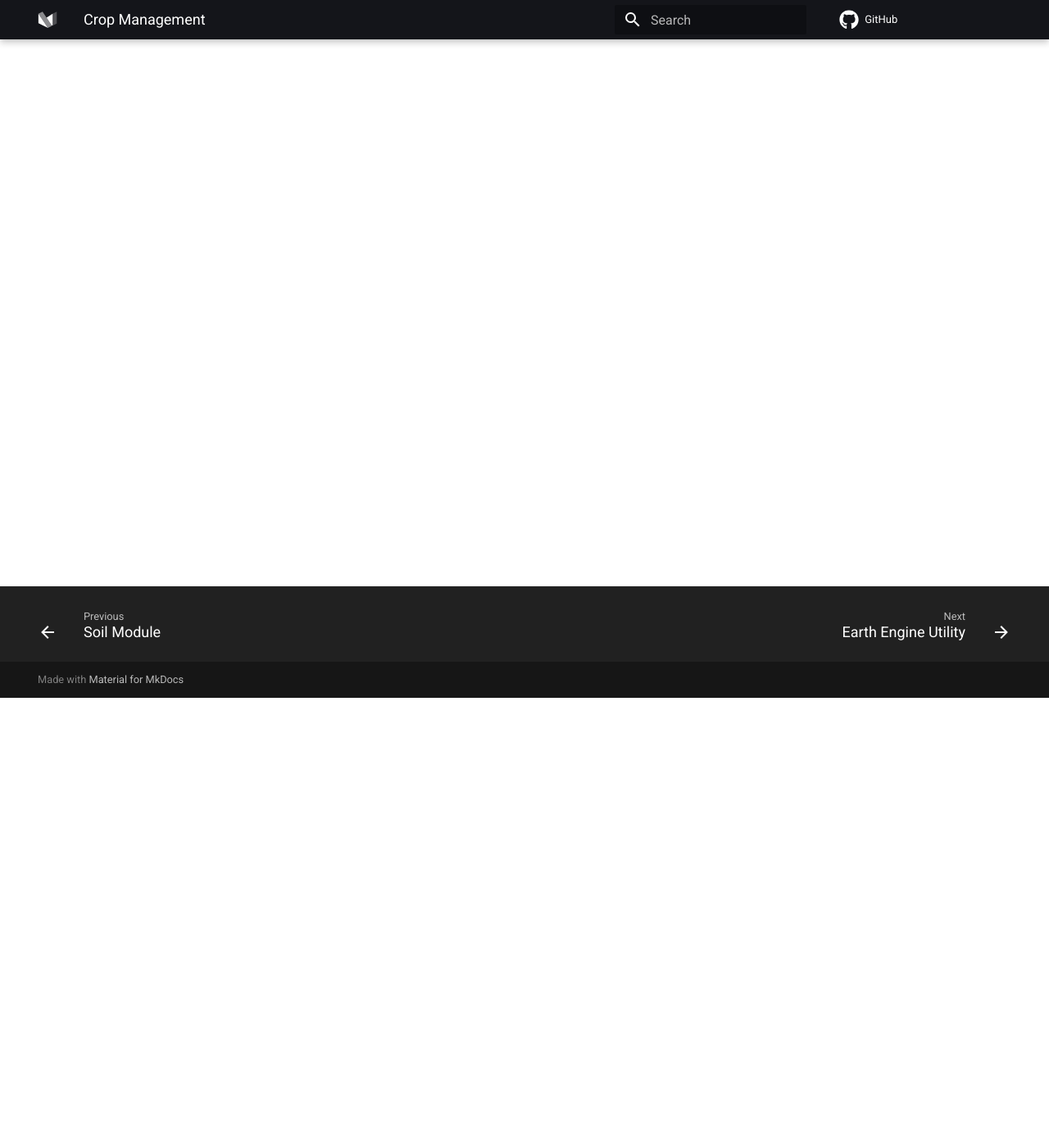
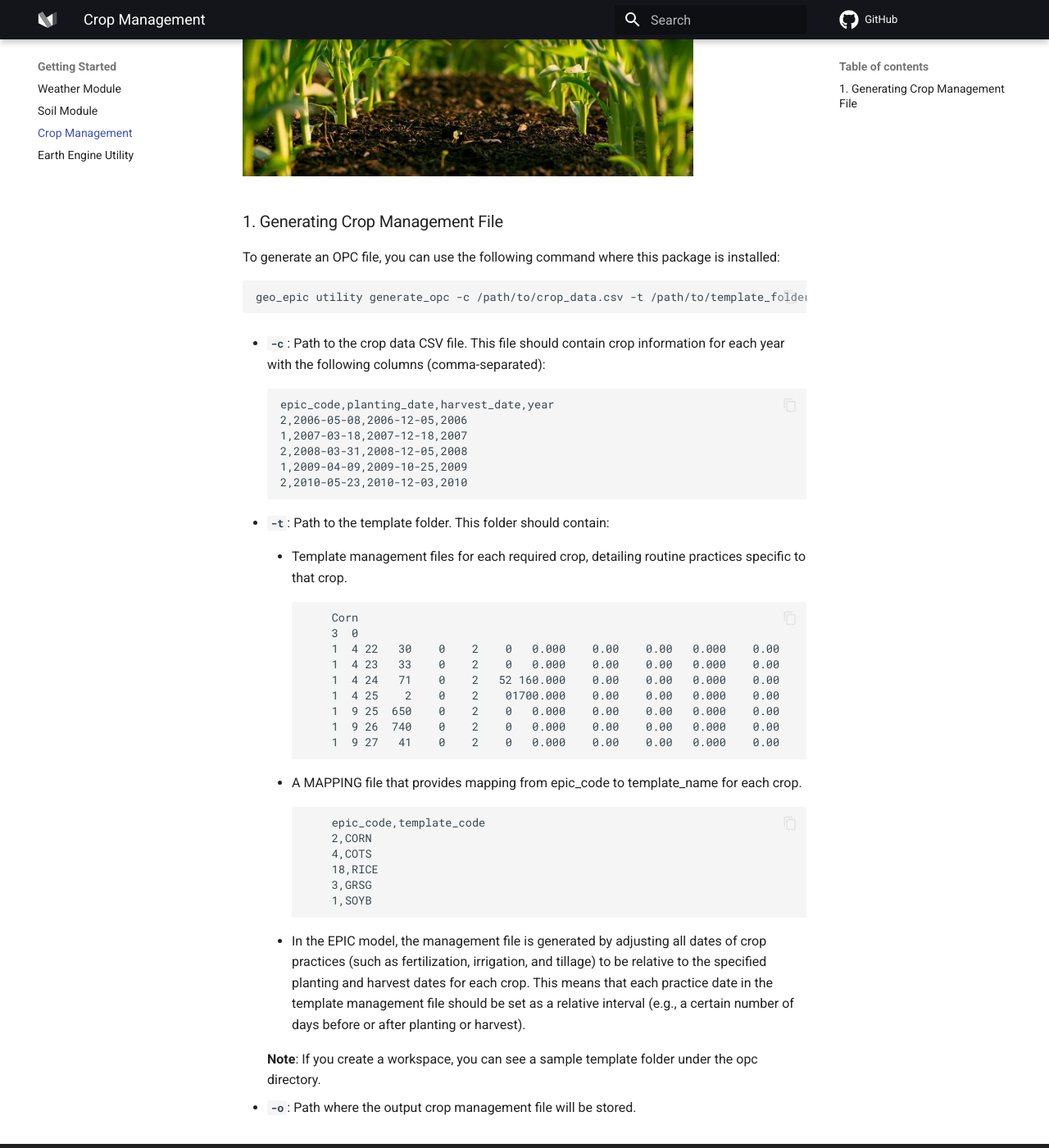
Before and after one commit to smarsGroup/geo_epic_win, an MkDocs documentation site: the page built from docs/pages/OPC.md, in a window 1280 px wide and 1400 px high, scrolled down 549 px. Shown: the whole window at 82% size. Built offline with MkDocs 1.6.1 and Material for MkDocs 9.7.7, drawn with Linux system fonts in a browser that asks for light colours; comment, search, counter and statistics services are not loaded; some of the changed text lies outside the part shown.

Commit message:
add crop management docs

````diff
--- a/docs/pages/OPC.md
+++ b/docs/pages/OPC.md
@@ -1,3 +1,57 @@
 <!-- ## Agricultural Management  -->
 
-OPC input files refers to the agricultural management practice files. Refer to the epic user manual on how to create the management files.
+The crop management file in the EPIC model contains essential information on various agricultural practices, including crop type and rotation schedules, planting and harvesting dates, irrigation methods and timing, and tillage details (such as type, depth, and frequency). This detailed setup enables the EPIC model to simulate the effects of management decisions on crop yield and environmental impact. Refer to the epic user manual to know about the structure of management files.
+
+<img src="../assets/opc.jpg" alt="OPC" width="80%"/>
+
+### 1. Generating Crop Management File
+
+To generate an OPC file, you can use the following command where this package is installed:
+
+```bash
+geo_epic utility generate_opc -c /path/to/crop_data.csv -t /path/to/template_folder -o /path/to/output.OPC
+```
+
+ - **`-c`**: Path to the crop data CSV file. This file should contain crop information for each year with the following columns (comma-separated):
+
+
+    ```
+    epic_code,planting_date,harvest_date,year
+    2,2006-05-08,2006-12-05,2006
+    1,2007-03-18,2007-12-18,2007
+    2,2008-03-31,2008-12-05,2008
+    1,2009-04-09,2009-10-25,2009
+    2,2010-05-23,2010-12-03,2010
+    ```
+
+ - **`-t`**: Path to the template folder. This folder should contain:
+    - Template management files for each required crop, detailing routine practices specific to that crop.
+
+        ```
+            Corn
+            3  0
+            1  4 22   30    0    2    0   0.000    0.00    0.00   0.000    0.00    0.00    0.00    0.00
+            1  4 23   33    0    2    0   0.000    0.00    0.00   0.000    0.00    0.00    0.00    0.00
+            1  4 24   71    0    2   52 160.000    0.00    0.00   0.000    0.00    0.00    0.00    0.00
+            1  4 25    2    0    2    01700.000    0.00    0.00   0.000    0.00    0.00    0.00    0.00
+            1  9 25  650    0    2    0   0.000    0.00    0.00   0.000    0.00    0.00    0.00    0.00
+            1  9 26  740    0    2    0   0.000    0.00    0.00   0.000    0.00    0.00    0.00    0.00
+            1  9 27   41    0    2    0   0.000    0.00    0.00   0.000    0.00    0.00    0.00    0.00
+        ```
+
+    - A MAPPING file that provides mapping from epic_code to template_name for each crop.
+
+        ```
+            epic_code,template_code
+            2,CORN
+            4,COTS
+            18,RICE
+            3,GRSG
+            1,SOYB
+        ```
+
+    - In the EPIC model, the management file is generated by adjusting all dates of crop practices (such as fertilization, irrigation, and tillage) to be relative to the specified planting and harvest dates for each crop. This means that each practice date in the template management file should be set as a relative interval (e.g., a certain number of days before or after planting or harvest).
+
+    **Note**: If you create a workspace, you can see a sample template folder under the opc directory.
+
+ - **`-o`**: Path where the output crop management file will be stored.
````
Also changed, not shown: docs/pages/assets/opc.jpg (added).
